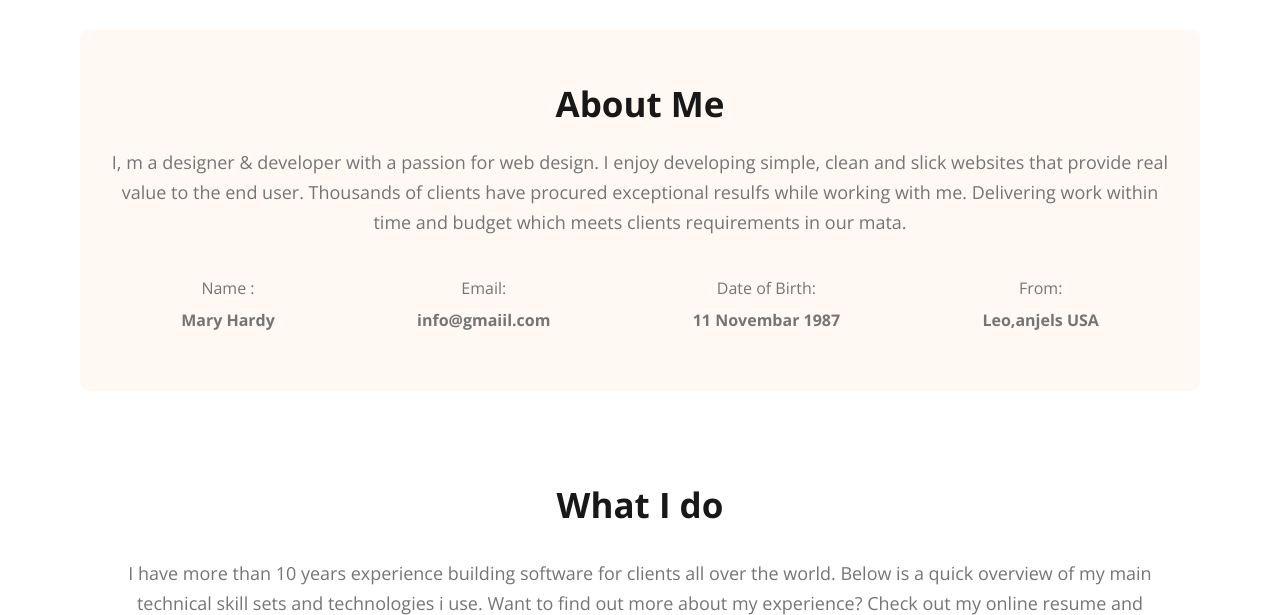
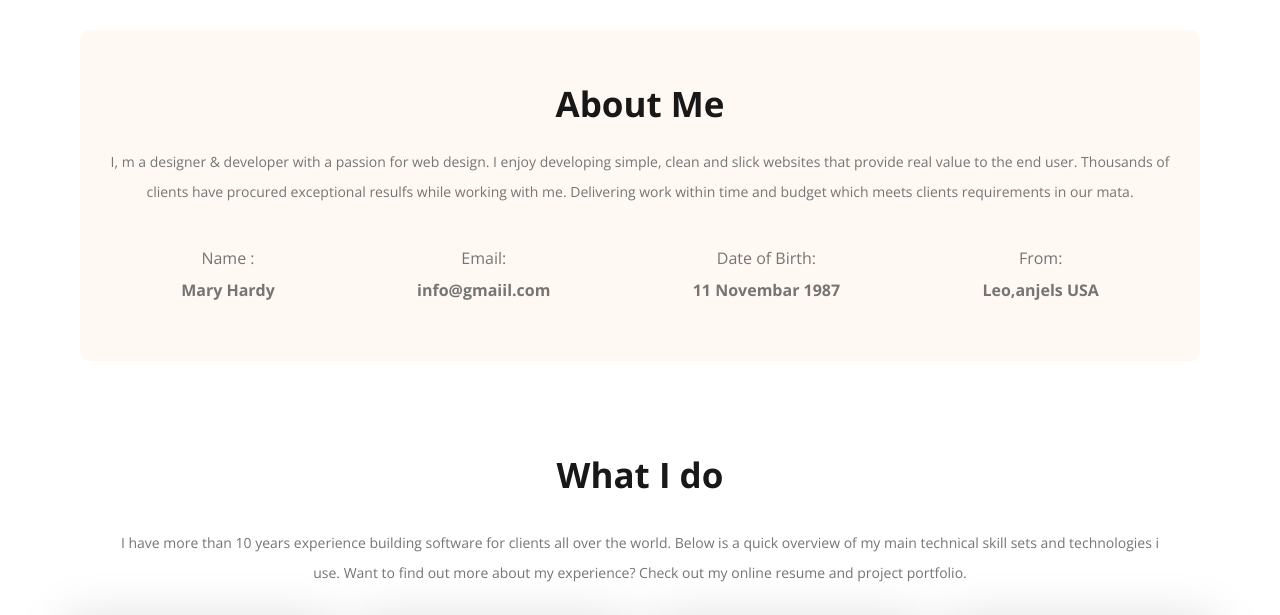
Before and after one commit to DipuDebnath1/protfulio, a plain HTML site: page index.html in a window 1280 px wide. Shown: the part 830-1445 px from the top of the page. Drawn offline with nearby package versions, Linux system fonts and the light colour scheme.

Commit message:
done project

```diff
--- a/style.css
+++ b/style.css
@@ -125,7 +125,7 @@ font-weight: 400;
  .about-section>p{
     color: #757575;
     text-align: center;
-    font-size: 18px;
+    font-size: 14px;
     font-weight: 400;
     line-height: 30px;
     padding: 20px 0;
@@ -155,7 +155,7 @@ font-weight: 400;
  section> p{
    color:  #757575;
    text-align: center;
-   font-size: 18px;
+   font-size: 14px;
    font-weight: 400;
    line-height: 30px;
    padding:30px 50px;
```
